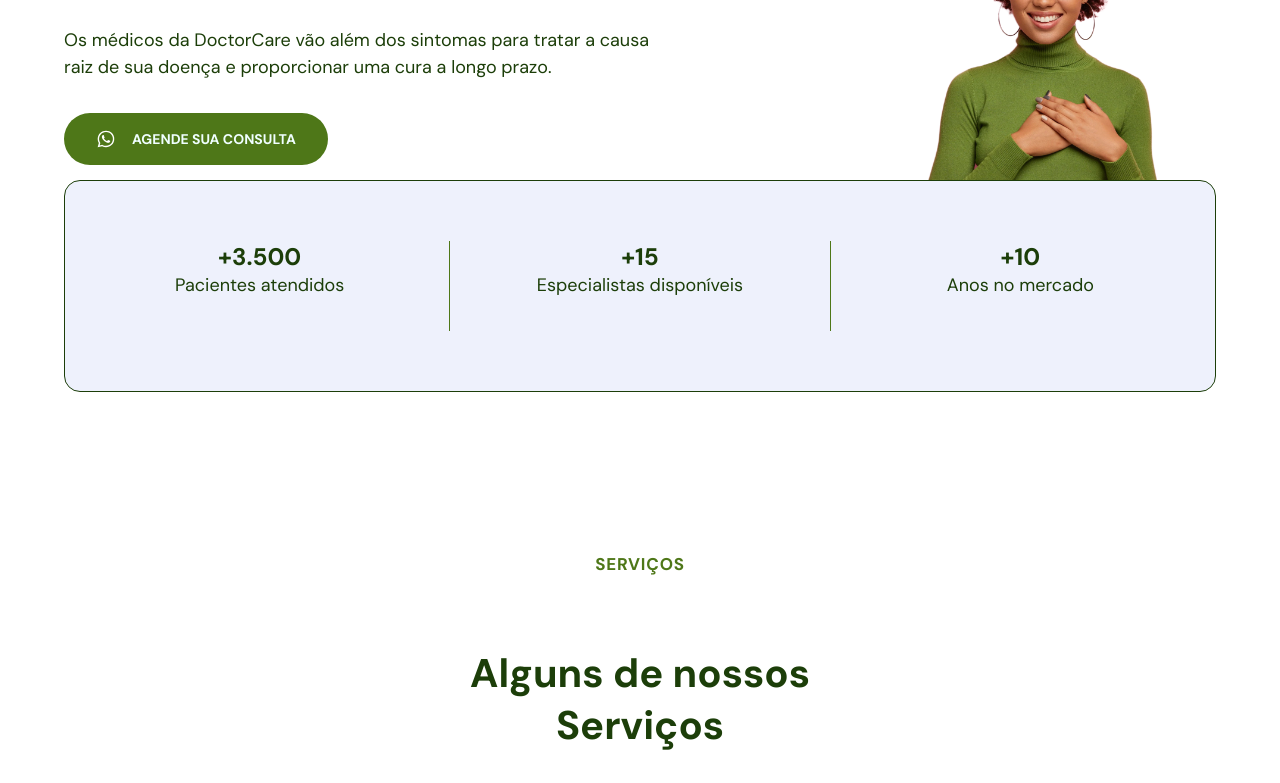
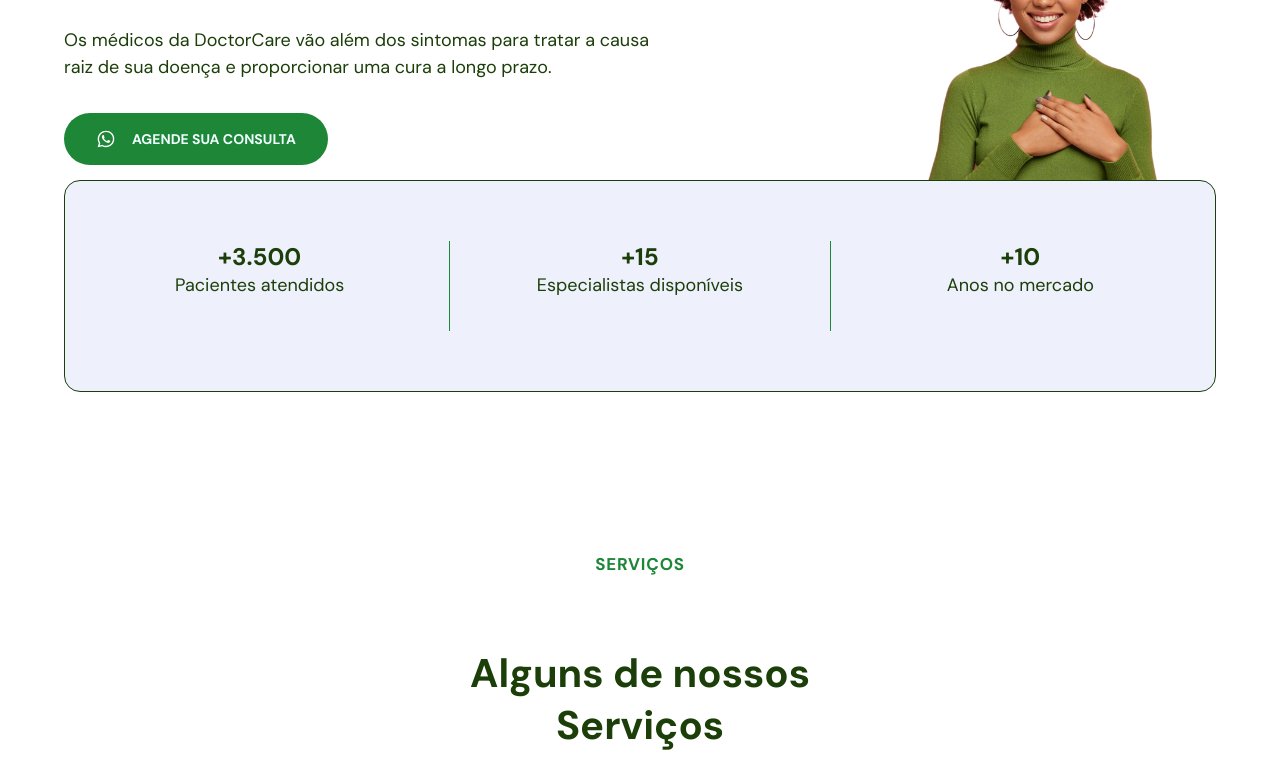
Before and after one commit to codesdevsgroup/gersolucoesagr, a plain HTML site: page index.html in a window 1280 px wide. Shown: the part 218-1001 px from the top of the page. Drawn offline with nearby package versions, Linux system fonts and the light colour scheme; a script that the page names is missing.

Commit message:
cor primaria

```diff
--- a/style.css
+++ b/style.css
@@ -7,7 +7,7 @@
 }
 
 :root {
-  --primary-color: hsl(86, 67%, 28%);
+  --primary-color: hsl(135, 64%, 32%);
   --secondary-color: hsl(99, 75%, 14%);
 
   --blue-smoth-grey: hsl(225, 67%, 96%);
```
